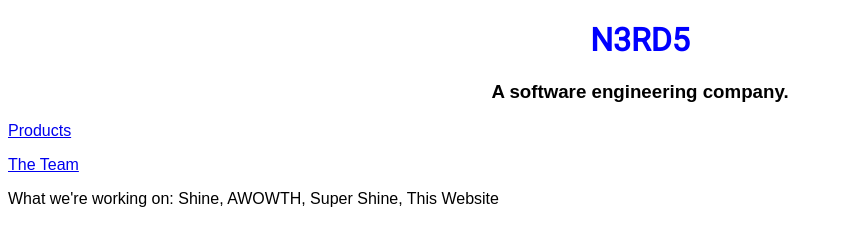
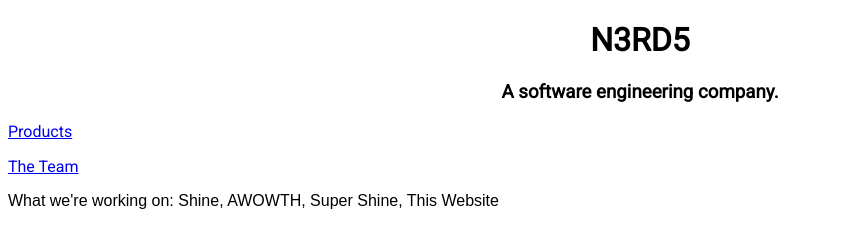
Before and after one commit to Concavebark/no-theme, a plain HTML site: page index.html in a window 1280 px wide. Shown: the whole page, without its empty margins (0-843 px from the left). Drawn offline with Linux system fonts and the light colour scheme.

Commit message:
Update index.css

```diff
--- a/index.css
+++ b/index.css
@@ -1,16 +1,18 @@
 * {
-  font-family: Arial;
+  font-family: Roboto;
 }
 
-.h1 {
-  font-family: Roboto;
+.headText {
   text-align: center;
-  color: blue;
 }
 
-.h2 {
-  font-family: Arial;
+.pages {
+
 }
+
+.name { color: blue; }
+
+.def { color: red;}
 
 .p1 {
   font-family: Arial;
```
